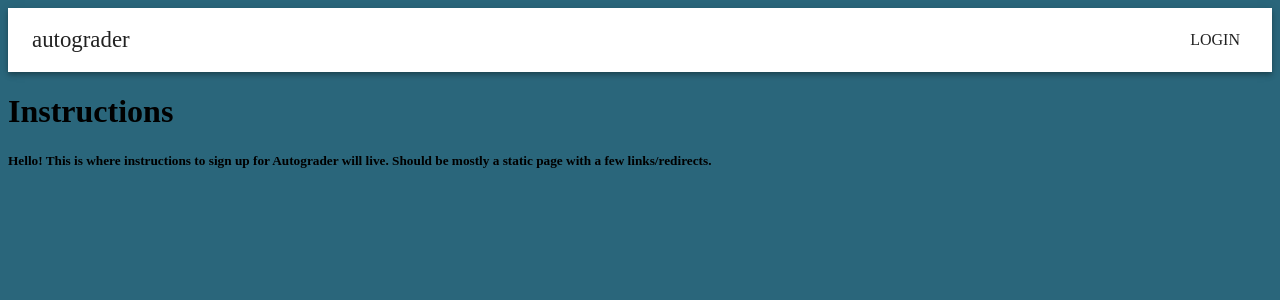
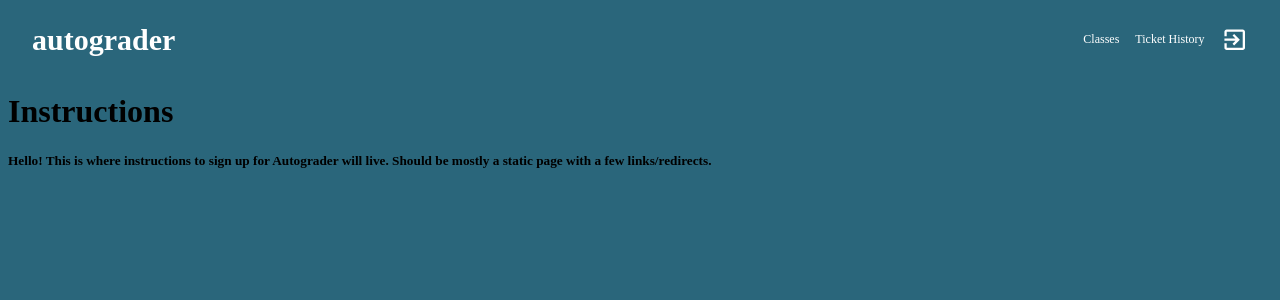
Before and after one commit to Autograder/rook, a React (Create React App) app: page /instructions in a window 1280 px wide. Shown: the top 300 px of the page. Built offline with nearby package versions, Linux system fonts and the light colour scheme.

Commit message:
WE HAVE. A NAVBAR. THANK YOU.

```diff
--- a/src/components/Navbar.tsx
+++ b/src/components/Navbar.tsx
@@ -1,10 +1,8 @@
 import React from 'react';
 import { AppBar } from '@material-ui/core';
 import { Toolbar } from '@material-ui/core';
-import { IconButton } from '@material-ui/core';
+import ExitToAppIcon from '@material-ui/icons/ExitToApp';
 import { Typography } from '@material-ui/core';
-import MenuIcon from '@material-ui/icons/Menu';
-import { Button } from '@material-ui/core';
 import Styles from '../style/Styles';
 import { ThemeProvider } from '@material-ui/styles';
 
@@ -15,12 +13,18 @@ export default function Navbar(props:any) {
 	return (
 		<div>
 			<ThemeProvider theme={theme}>
-				<AppBar position="static">
+				<AppBar position="static" className={classes.appBar}>
   					<Toolbar>
     					<Typography variant="h6" className={classes.title}>
       						autograder
    						</Typography>
-    					<Button color="inherit">Login</Button>
+						<Typography variant="h6" className={classes.pages}>
+      						Classes
+   						</Typography>
+						<Typography variant="h6" className={classes.pages}>
+      						Ticket History
+   						</Typography>
+						<ExitToAppIcon></ExitToAppIcon>
   					</Toolbar>
 				</AppBar>
 			</ThemeProvider>
--- a/src/style/Styles.tsx
+++ b/src/style/Styles.tsx
@@ -2,7 +2,6 @@ import { makeStyles } from '@material-ui/core/styles';
 import { createMuiTheme } from '@material-ui/core/styles';
 
 const theme = createMuiTheme({
-
 	palette: {
 	  // Link when unclicked
 	  primary: {
@@ -26,12 +25,20 @@ const useStyles = makeStyles((theme) => ({
 	root: {
 	  flexGrow: 1,
 	},
-	menuButton: {
-	  marginRight: theme.spacing(2),
+	appBar: {
+		background: 'transparent',
+		boxShadow:'none',
+		color: "#ffffff"
 	},
 	title: {
 	  flexGrow: 1,
+	  fontSize: 30,
+	  fontWeight: 'bold'
 	},
+	pages: {
+		fontSize: 12,
+		marginRight: theme.spacing(2),
+	}
 }));
 
-export default { theme, useStyles};
+export default {theme, useStyles};
```
